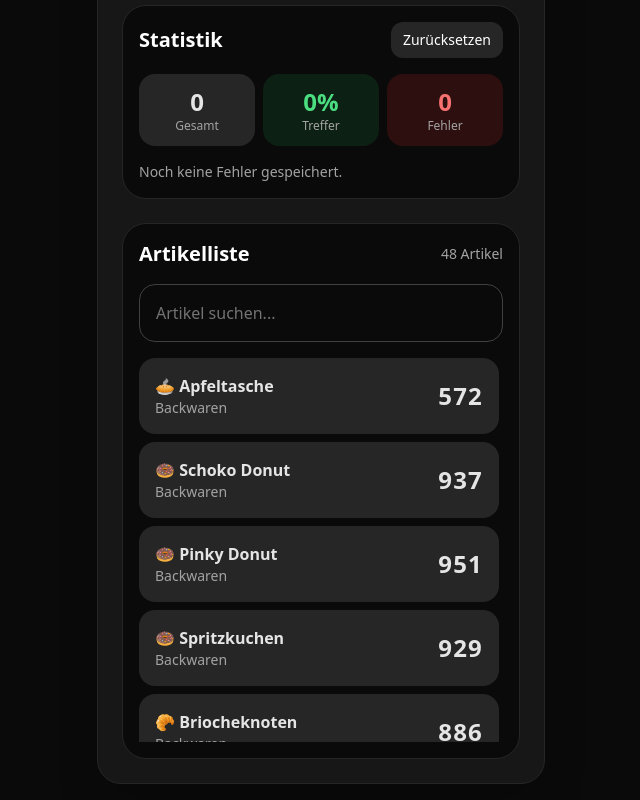
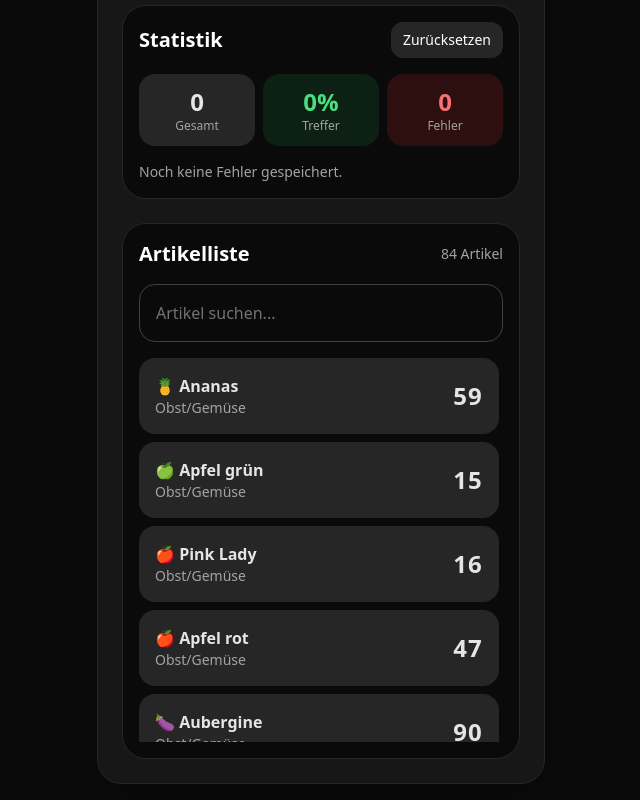
Before and after one commit to FrancisMortiz/plutrainer, a React (Vite) app: page / in a window 1280 px wide. Shown: the part 572-1372 px from the top of the page, without its empty margins (319-959 px from the left). Built offline with nearby package versions, Linux system fonts and the light colour scheme.

Commit message:
Add files via upload

```diff
--- a/src/App.jsx
+++ b/src/App.jsx
@@ -1,6 +1,43 @@
 import { useEffect, useMemo, useState } from "react"
 
 const ARTIKEL = [
+  { kategorie: "Obst/Gemüse", name: "Ananas", nummer: "59", emoji: "🍍" },
+  { kategorie: "Obst/Gemüse", name: "Apfel grün", nummer: "15", emoji: "🍏" },
+  { kategorie: "Obst/Gemüse", name: "Pink Lady", nummer: "16", emoji: "🍎" },
+  { kategorie: "Obst/Gemüse", name: "Apfel rot", nummer: "47", emoji: "🍎" },
+  { kategorie: "Obst/Gemüse", name: "Aubergine", nummer: "90", emoji: "🍆" },
+  { kategorie: "Obst/Gemüse", name: "Avocado", nummer: "621", emoji: "🥑" },
+  { kategorie: "Obst/Gemüse", name: "Baby Melone Bio", nummer: "19", emoji: "🍈" },
+  { kategorie: "Obst/Gemüse", name: "Banane", nummer: "55", emoji: "🍌" },
+  { kategorie: "Obst/Gemüse", name: "Blumenkohl", nummer: "200", emoji: "🥦" },
+  { kategorie: "Obst/Gemüse", name: "Cantaloupmelone", nummer: "21", emoji: "🍈" },
+  { kategorie: "Obst/Gemüse", name: "Chinakohl", nummer: "80", emoji: "🥬" },
+  { kategorie: "Obst/Gemüse", name: "Cherry Tomaten", nummer: "99", emoji: "🍅" },
+  { kategorie: "Obst/Gemüse", name: "Birnen", nummer: "20", emoji: "🍐" },
+  { kategorie: "Obst/Gemüse", name: "Eisbergsalat", nummer: "101", emoji: "🥬" },
+  { kategorie: "Obst/Gemüse", name: "Baby Banane", nummer: "13", emoji: "🍌" },
+  { kategorie: "Obst/Gemüse", name: "Fairtrade Banane", nummer: "45", emoji: "🍌" },
+  { kategorie: "Obst/Gemüse", name: "Feigen", nummer: "634", emoji: "🟣" },
+  { kategorie: "Obst/Gemüse", name: "Fenchel", nummer: "83", emoji: "🥬" },
+  { kategorie: "Obst/Gemüse", name: "Granatapfel", nummer: "622", emoji: "🍎" },
+  { kategorie: "Obst/Gemüse", name: "Gurke", nummer: "310", emoji: "🥒" },
+  { kategorie: "Obst/Gemüse", name: "Honigmelone", nummer: "29", emoji: "🍈" },
+  { kategorie: "Obst/Gemüse", name: "Kiwi", nummer: "624", emoji: "🥝" },
+  { kategorie: "Obst/Gemüse", name: "Kiwi Gold", nummer: "626", emoji: "🥝" },
+  { kategorie: "Obst/Gemüse", name: "Kohlrabi", nummer: "202", emoji: "🥬" },
+  { kategorie: "Obst/Gemüse", name: "Lauchzwiebeln", nummer: "140", emoji: "🧅" },
+  { kategorie: "Obst/Gemüse", name: "Limette", nummer: "609", emoji: "🍋" },
+  { kategorie: "Obst/Gemüse", name: "Porree", nummer: "222", emoji: "🥬" },
+  { kategorie: "Obst/Gemüse", name: "Radieschen", nummer: "150", emoji: "🥬" },
+  { kategorie: "Obst/Gemüse", name: "Rettich", nummer: "160", emoji: "🥬" },
+  { kategorie: "Obst/Gemüse", name: "Rotkohl", nummer: "86", emoji: "🥬" },
+  { kategorie: "Obst/Gemüse", name: "Spitzkohl", nummer: "87", emoji: "🥬" },
+  { kategorie: "Obst/Gemüse", name: "Süßkartoffeln", nummer: "25", emoji: "🍠" },
+  { kategorie: "Obst/Gemüse", name: "Weißkohl", nummer: "84", emoji: "🥬" },
+  { kategorie: "Obst/Gemüse", name: "Wirsing", nummer: "85", emoji: "🥬" },
+  { kategorie: "Obst/Gemüse", name: "Zucchini", nummer: "93", emoji: "🥒" },
+  { kategorie: "Obst/Gemüse", name: "Zwiebeln", nummer: "95", emoji: "🧅" },
+
   { kategorie: "Backwaren", name: "Apfeltasche", nummer: "572", emoji: "🥧" },
   { kategorie: "Backwaren", name: "Schoko Donut", nummer: "937", emoji: "🍩" },
   { kategorie: "Backwaren", name: "Pinky Donut", nummer: "951", emoji: "🍩" },
@@ -177,13 +214,11 @@ export default function KassentrainerApp() {
     const quote = gesamt ? Math.round((richtigGesamt / gesamt) * 100) : 0
 
     const fehlerZaehler = {}
-    alleErgebnisse
-      .filter((e) => !e.richtig)
-      .forEach((e) => {
-        const key = e.artikel.name
-        fehlerZaehler[key] = fehlerZaehler[key] || { artikel: e.artikel, count: 0 }
-        fehlerZaehler[key].count += 1
-      })
+    alleErgebnisse.filter((e) => !e.richtig).forEach((e) => {
+      const key = e.artikel.name
+      fehlerZaehler[key] = fehlerZaehler[key] || { artikel: e.artikel, count: 0 }
+      fehlerZaehler[key].count += 1
+    })
 
     const problemArtikel = Object.values(fehlerZaehler)
       .sort((a, b) => b.count - a.count)
@@ -191,7 +226,6 @@ export default function KassentrainerApp() {
 
     return { gesamt, richtigGesamt, falschGesamt, quote, problemArtikel }
   }
-
 
   function Artikelliste() {
     const gefiltert = ARTIKEL.filter((artikel) => {
@@ -216,22 +250,13 @@ export default function KassentrainerApp() {
 
         <div className="space-y-2 max-h-96 overflow-y-auto pr-1">
           {gefiltert.map((artikel) => (
-            <div
-              key={`${artikel.kategorie}-${artikel.name}`}
-              className={`rounded-2xl p-4 flex items-center justify-between gap-3 ${farben.flaeche}`}
-            >
+            <div key={`${artikel.kategorie}-${artikel.name}`} className={`rounded-2xl p-4 flex items-center justify-between gap-3 ${farben.flaeche}`}>
               <div>
-                <p className="font-semibold">
-                  {artikel.emoji} {artikel.name}
-                </p>
-                <p className={`text-sm ${farben.textSchwach}`}>
-                  {artikel.kategorie}
-                </p>
+                <p className="font-semibold">{artikel.emoji} {artikel.name}</p>
+                <p className={`text-sm ${farben.textSchwach}`}>{artikel.kategorie}</p>
               </div>
 
-              <div className="text-2xl font-bold tracking-wider">
-                {artikel.nummer}
-              </div>
+              <div className="text-2xl font-bold tracking-wider">{artikel.nummer}</div>
             </div>
           ))}
         </div>
@@ -239,8 +264,7 @@ export default function KassentrainerApp() {
     )
   }
 
-
-function StatistikBox() {
+  function StatistikBox() {
     const stats = statistik()
 
     return (
@@ -315,7 +339,7 @@ function StatistikBox() {
             <label className="font-semibold block mb-2">Kategorie</label>
             <select value={kategorie} onChange={(e) => setKategorie(e.target.value)} className={`w-full border rounded-2xl p-4 text-lg ${farben.feld}`}>
               {kategorien.map((kat) => (
-                <option key={kat} value={kat}>{kat === "Alle" ? "⭐ Alle Kategorien" : `🥐 ${kat}`}</option>
+                <option key={kat} value={kat}>{kat === "Alle" ? "⭐ Alle Kategorien" : `${kat === "Backwaren" ? "🥐" : "🍎"} ${kat}`}</option>
               ))}
             </select>
           </div>
```
